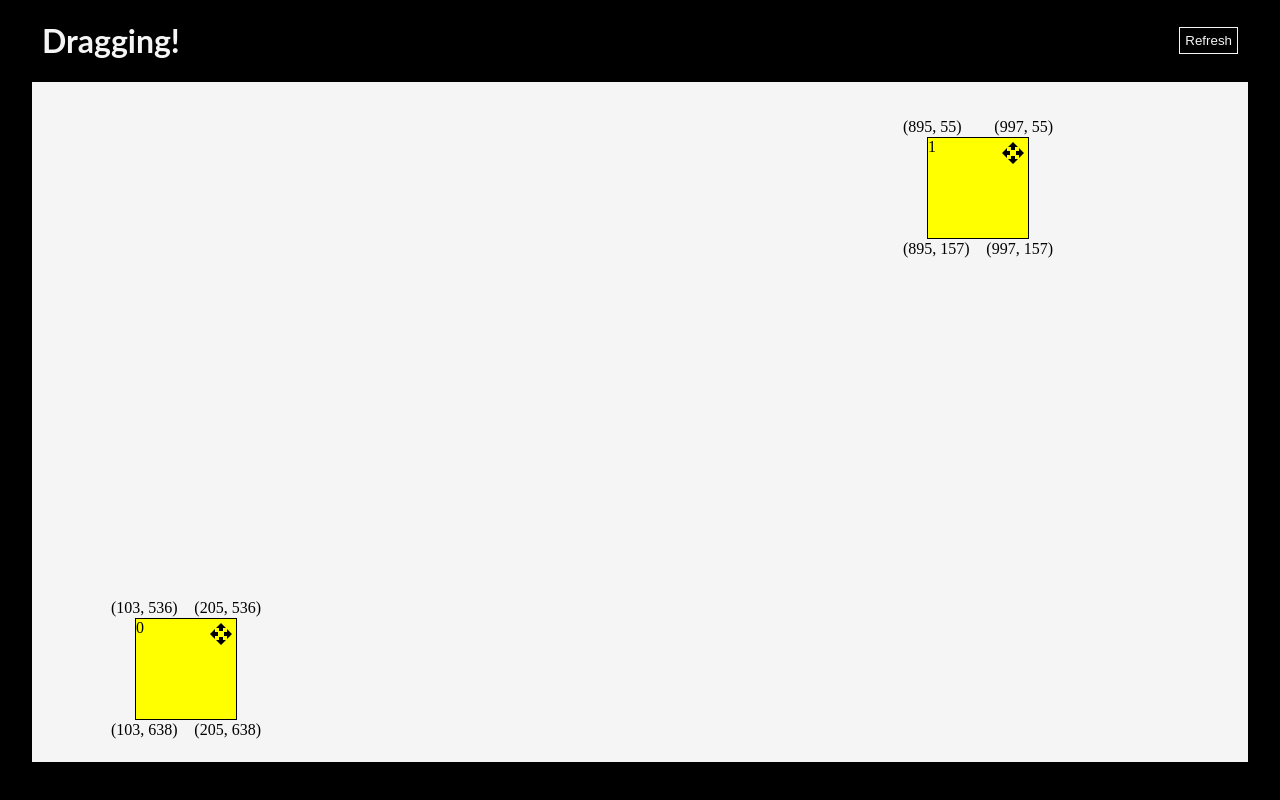
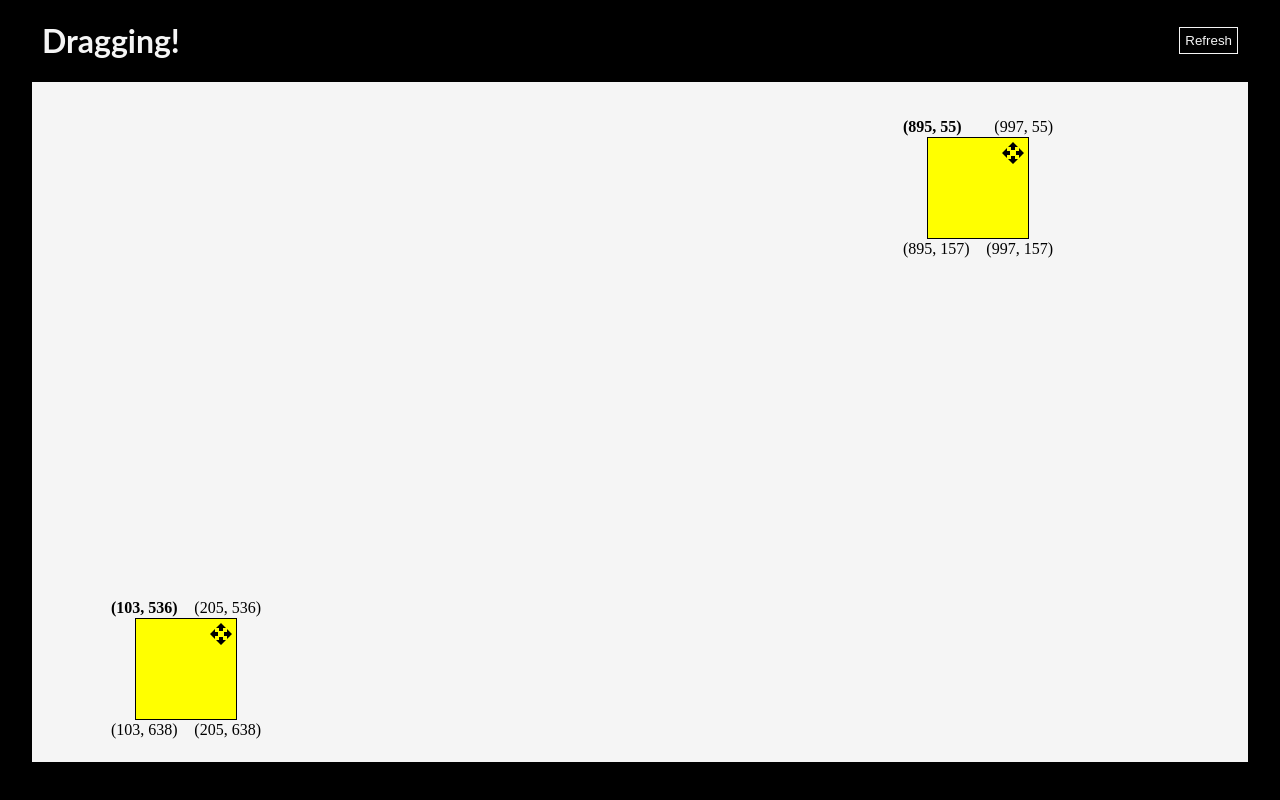
Before and after one commit to SavvySparrow/angular-dragging, an Angular app: page / in a window 1280 px wide. Built offline with nearby package versions, Linux system fonts and the light colour scheme.

Commit message:
2 files modified

```diff
--- a/src/app/app.component.html
+++ b/src/app/app.component.html
@@ -6,8 +6,7 @@
 <div #boundary class="drag-boundary" style="height:calc(100vh - 120px);width:calc(100vw - 64px);">
   <ng-container *ngFor="let sqaure of sqaure2DArray; let i=index">
     <div class="drag-area" (currentBounds)="updateCurrentBounds(sqaure,$event);" [savDrag]="sqaure">
-      {{ i }}
-      <div style="position:absolute;top:-20%;left:-25%">({{ sqaure.currentBounds?.x }}, {{sqaure.currentBounds?.y}})</div>
+      <div style="position:absolute;top:-20%;left:-25%"><b>({{ sqaure.currentBounds?.x }}, {{sqaure.currentBounds?.y}})</b></div>
       <div style="position:absolute;top:-20%;right:-25%">({{ sqaure.currentBounds?.x + sqaure.currentBounds?.width }}, {{sqaure.currentBounds?.y}})</div>
       <div style="position:absolute;bottom:-20%;left:-25%">({{ sqaure.currentBounds?.x }}, {{sqaure.currentBounds?.y + sqaure.currentBounds?.height}})</div>
       <div style="position:absolute;bottom:-20%;right:-25%">({{ sqaure.currentBounds?.x + sqaure.currentBounds?.width }}, {{sqaure.currentBounds?.y + sqaure.currentBounds?.height}})</div>
--- a/src/app/app.component.ts
+++ b/src/app/app.component.ts
@@ -41,7 +41,7 @@ export class AppComponent
 
   constructor(private ngZone: NgZone) {}
   ngOnInit(): void {
-    console.log("on init");
+    //console.log("on init");
     this.dragArea = { offsetWidth: 102, offsetHeight: 102 };
     if (!this.sqaure2DArray) {
       this.initGenerateSquare2dArray();
@@ -49,12 +49,12 @@ export class AppComponent
   }
 
   ngAfterViewChecked(): void {
-    console.log("on view checked");
+    //console.log("on view checked");
   }
 
   ngAfterContentInit(): void {}
   ngAfterContentChecked(): void {
-    console.log("on content checked");
+    //console.log("on content checked");
     if (!this.sqaure2DArray) {
       this.initGenerateSquare2dArray();
     }
```
